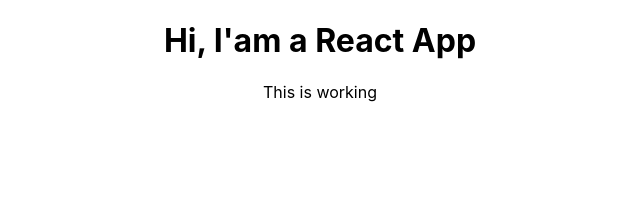
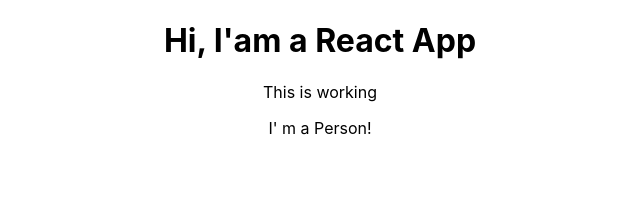
Before and after one commit to wisezt/react-complete-guide, a React (Create React App) app: page / in a window 1280 px wide. Shown: the top 208 px of the page, without its empty margins (320-960 px from the left). Built offline with nearby package versions, Linux system fonts and the light colour scheme.

Commit message:
Created a person method

```diff
--- a/src/App.js
+++ b/src/App.js
@@ -1,6 +1,7 @@
 import React, { Component } from 'react';
 import logo from './logo.svg';
 import './App.css';
+import Person from './Person/Person.js'
 
 class App extends Component {
   render() {
@@ -10,6 +11,7 @@
       <div className="App">
        <h1>Hi, I'am  a React App</h1>
 	   <p>This is working</p>
+          <Person />
       </div>)
 
   }
--- /dev/null
+++ b/src/Person/Person.js
@@ -0,0 +1,9 @@
+import React from 'react';
+
+const person = () =>{
+    return <p>I' m a Person!</p>
+
+
+};
+
+export default person;
```
